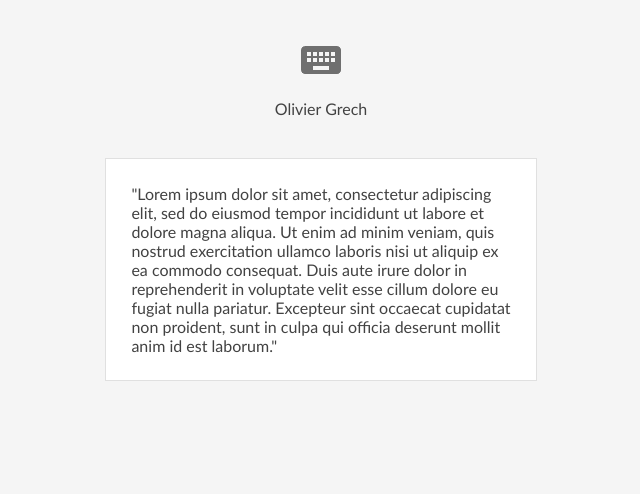
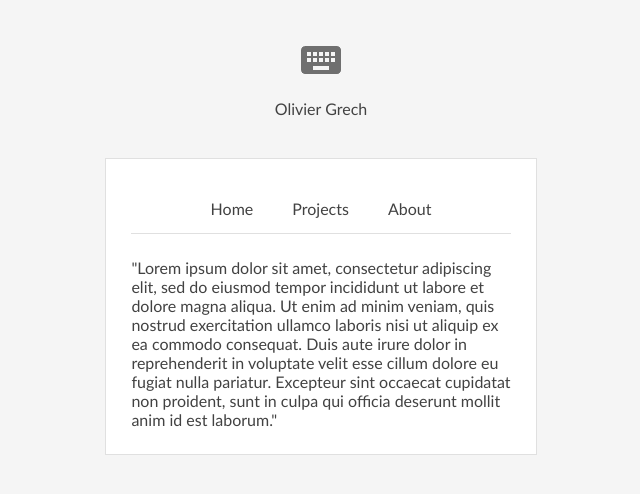
Before and after one commit to olivier-grech/olivier-grech.github.io, a plain HTML site: page index.html in a window 1280 px wide. Shown: the whole page, without its empty margins (319-959 px from the left). Drawn offline with Linux system fonts and the light colour scheme.

Commit message:
Started tabs

```diff
--- a/index.html
+++ b/index.html
@@ -14,11 +14,18 @@
 	</div>
 
 	<div id="main">
-	"Lorem ipsum dolor sit amet, consectetur adipiscing elit, sed do eiusmod tempor incididunt ut labore et dolore
-	magna aliqua. Ut enim ad minim veniam, quis nostrud exercitation ullamco laboris nisi ut aliquip ex ea commodo
-	consequat. Duis aute irure dolor in reprehenderit in voluptate velit esse cillum dolore eu fugiat nulla
-	pariatur. Excepteur sint occaecat cupidatat non proident, sunt in culpa qui officia deserunt mollit anim id
-	est laborum."
+		<div id="tabs">
+			<a class="tab">Home</a>
+			<a class="tab">Projects</a>
+			<a class="tab">About</a>
+		</div>
+		<div>
+		"Lorem ipsum dolor sit amet, consectetur adipiscing elit, sed do eiusmod tempor incididunt ut labore et dolore
+		magna aliqua. Ut enim ad minim veniam, quis nostrud exercitation ullamco laboris nisi ut aliquip ex ea commodo
+		consequat. Duis aute irure dolor in reprehenderit in voluptate velit esse cillum dolore eu fugiat nulla
+		pariatur. Excepteur sint occaecat cupidatat non proident, sunt in culpa qui officia deserunt mollit anim id
+		est laborum."
+		</div>
 	</div>
 
 
--- a/style.css
+++ b/style.css
@@ -1,23 +1,39 @@
 body {
 	background-color: #F5F5F5;
+	color: #424242;
 	font-family: Calibri, sans-serif;
-	color: #424242;
-}
-
-#title {
-	margin-top: 5vh;
-	margin-bottom: 5vh;
-
-	width: 100%;
-	text-align: center;
 }
 
 #main {
 	background-color: #FFFFFF;
 	border-width: 1px;
 	border-style: solid;
-	border-color: #e0e0e0;
+	border-color: #E0E0E0;
 	width: 30%;
 	margin: auto;
 	padding: 25px;
 }
+
+.tab {
+	margin: 5%;
+
+
+}
+
+#tabs {
+	padding: 15px;
+	text-align: center;
+	border-width: 1px;
+	border-bottom-style: solid;
+	border-bottom-color: #E0E0E0;
+	margin-bottom: 3vh;
+}
+
+
+
+#title {
+	margin-bottom: 5vh;
+	margin-top: 5vh;
+	text-align: center;
+	width: 100%;
+}
```
